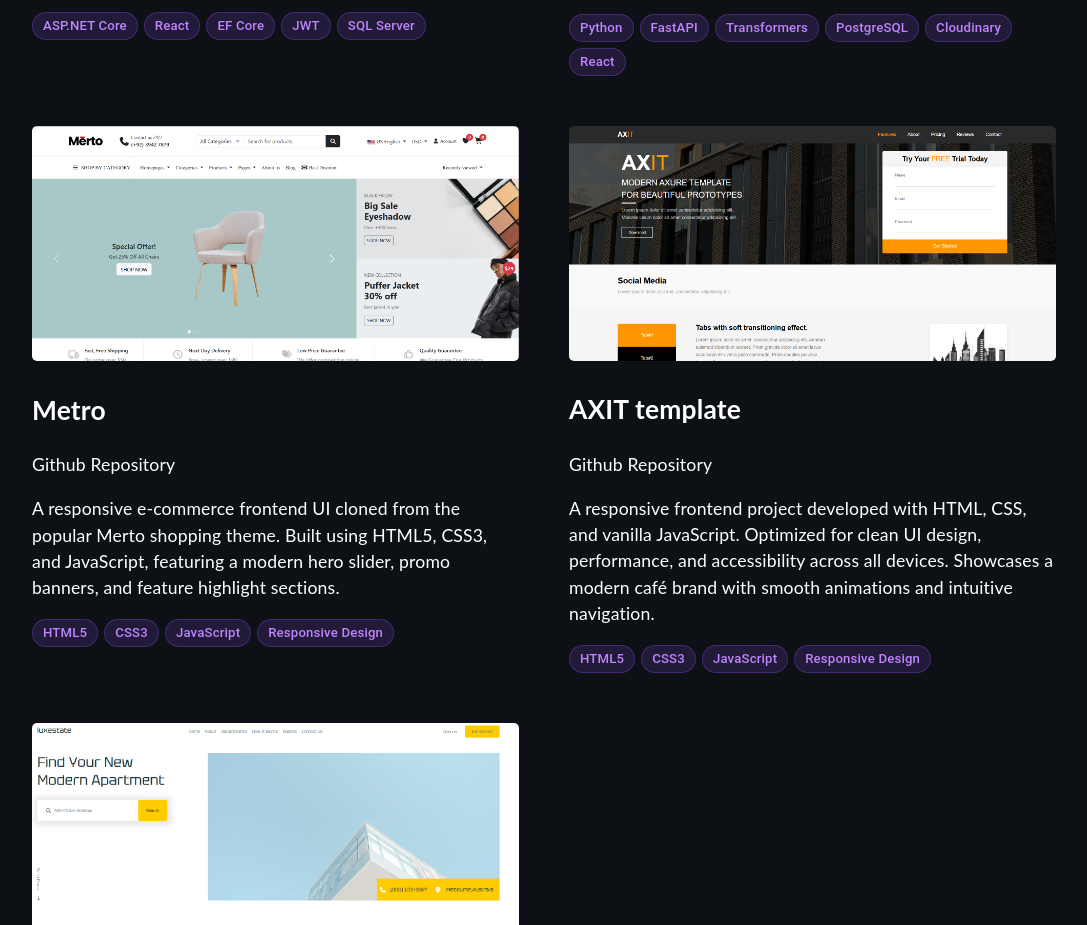
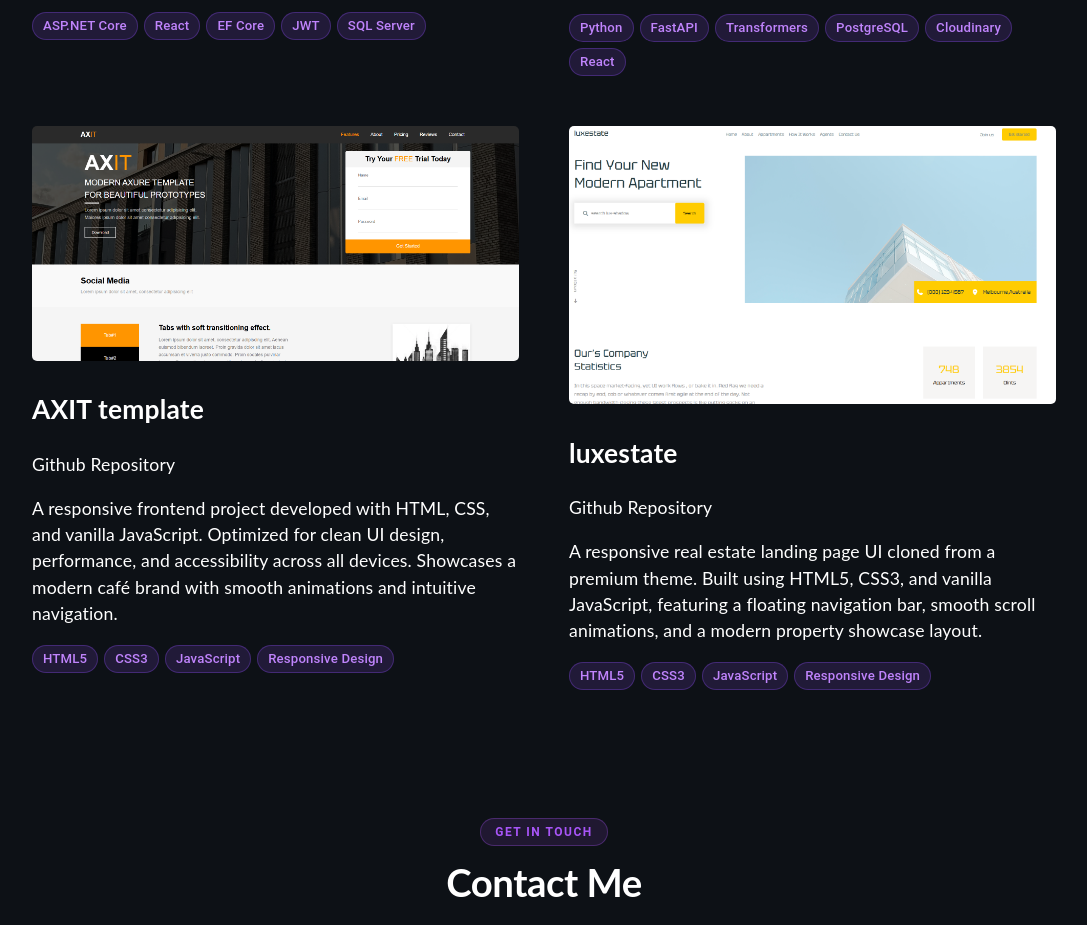
Before and after one commit to Marwan-Essam55/New-Portfolio-, a React (Create React App) app: page / in a window 1280 px wide. Shown: the part 6000-6925 px from the top of the page, without its empty margins (96-1183 px from the left). Built offline with nearby package versions, Linux system fonts and the light colour scheme.

Commit message:
Update Project.tsx

```diff
--- a/src/components/Project.tsx
+++ b/src/components/Project.tsx
@@ -44,21 +44,6 @@ function Project() {
                 </div>
             </div>
 
-            <div className="project">
-                <a href="https://marwan-essam55.github.io/Merto/" target="_blank" rel="noreferrer">
-                    <img src={mock03} className="zoom" alt="Metro thumbnail" width="100%"/>
-                </a>
-                <h2>Metro</h2>
-                <a href="https://github.com/Marwan-Essam55/Merto" target="_blank" rel="noreferrer">
-                    Github Repository
-                </a>
-                <p>A responsive e-commerce frontend UI cloned from the popular Merto shopping theme. Built using HTML5, CSS3, and JavaScript, featuring a modern hero slider, promo banners, and feature highlight sections.</p>
-                <div className="project-tags">
-                    {["HTML5", "CSS3", "JavaScript", "Responsive Design"].map((tag, i) => (
-                        <span key={i} className="project-tag">{tag}</span>
-                    ))}
-                </div>
-            </div>
 
 
 
```
